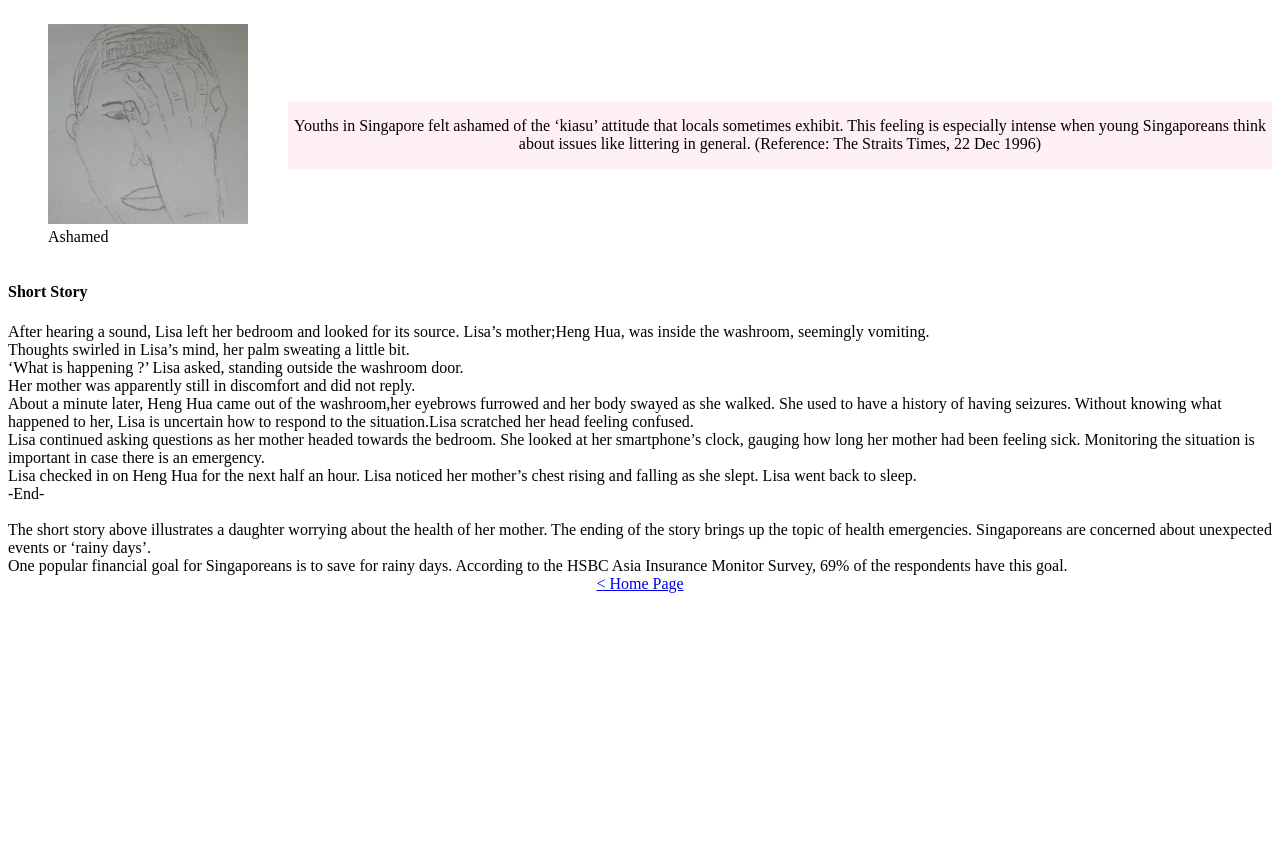
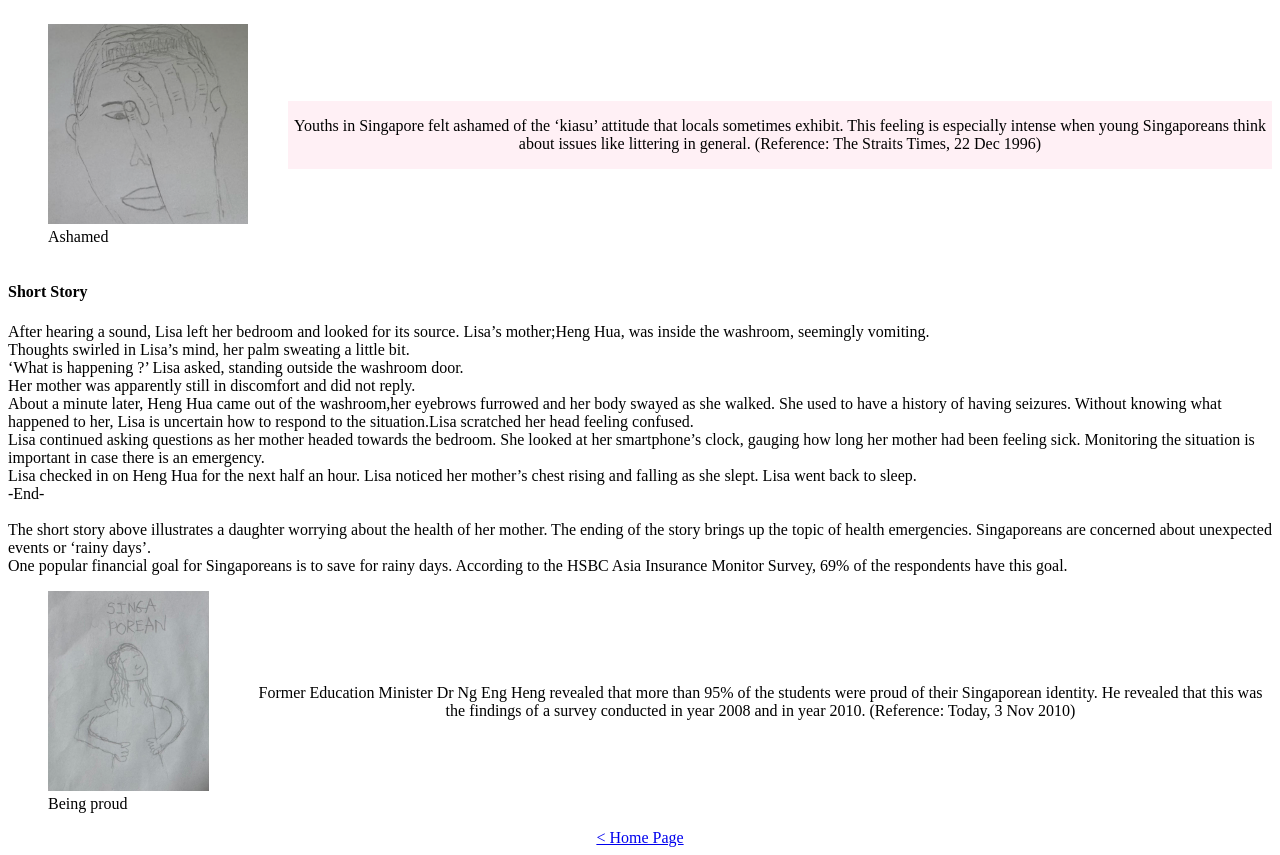
Before and after one commit to teojincheng/sgporeans, a plain HTML site: page page2.html in a window 1280 px wide. Before the commit the page ends 800 px from the top, so only its background shows below. Drawn offline with Linux system fonts and the light colour scheme.

Commit message:
Update page2.html

```diff
--- a/page2.html
+++ b/page2.html
@@ -49,6 +49,23 @@ One popular financial goal for Singaporeans is to save for rainy days. According
 
     </div>
   </section>
+  <section>
+    <div id="proud-container" class="outlying-container">
+<div id="grid-p">
+  <figure>
+  <img src="images/proud.jpg" alt="Drawing of a person being proud" />
+  <figcaption>Being proud</figcaption>
+</figure>
+  </div>
+ <div id="grid-proud" class="text-grid">
+<p>
+Former Education Minister Dr Ng Eng Heng revealed that more than 95% of the students were proud of their Singaporean identity. He revealed that this was the findings of a survey conducted in year 2008 and in year 2010.
+(Reference: Today, 3 Nov 2010)
+</p>
+   </div>
+</div>
+
+  </section>
 
     <div id="bottom-navigation">
 <a href="/sgporeans"> < Home Page </a>
```
